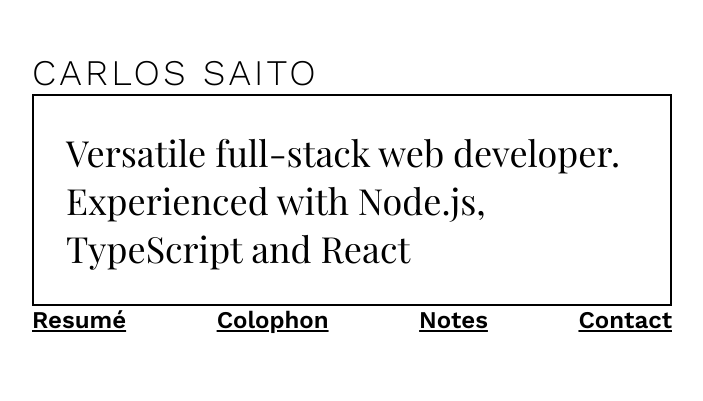
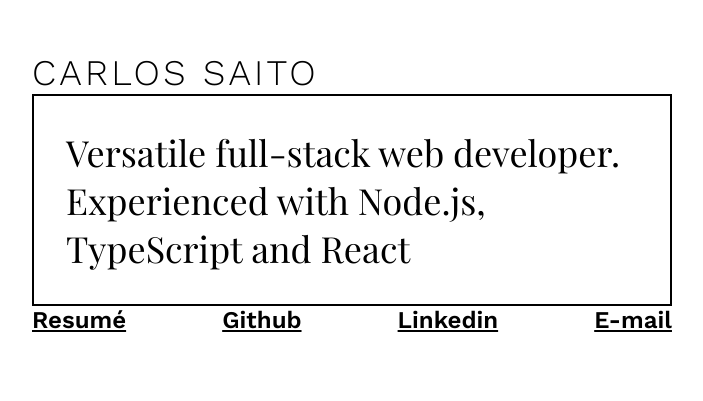
Before and after one commit to exacs/saito.style, an Eleventy site: page apps/www.saito.style/src/index.njk in a window 1280 px wide. Shown: the part 191-592 px from the top of the page, without its empty margins (288-991 px from the left). Built offline with nearby package versions, Linux system fonts and the light colour scheme; Eleventy itself is replaced by a stand-in of ours; files that its build step writes are made by us from their sources.

Commit message:
Include external sites into nav

```diff
--- a/apps/www.saito.style/src/_includes/nav.njk
+++ b/apps/www.saito.style/src/_includes/nav.njk
@@ -1,6 +1,6 @@
 <nav class="menu">
   <a href="/resume">Resumé</a>
-  <a href="/colophon">Colophon</a>
-  <a href="/notes">Notes</a>
-  <a href="/contact">Contact</a>
+  <a href="https://github.com/exacs">Github</a>
+  <a href="https://www.linkedin.com/in/saitocarlos/">Linkedin</a>
+  <a href="mailto:carlos@saito.style">E-mail</a>
 </nav>
```
